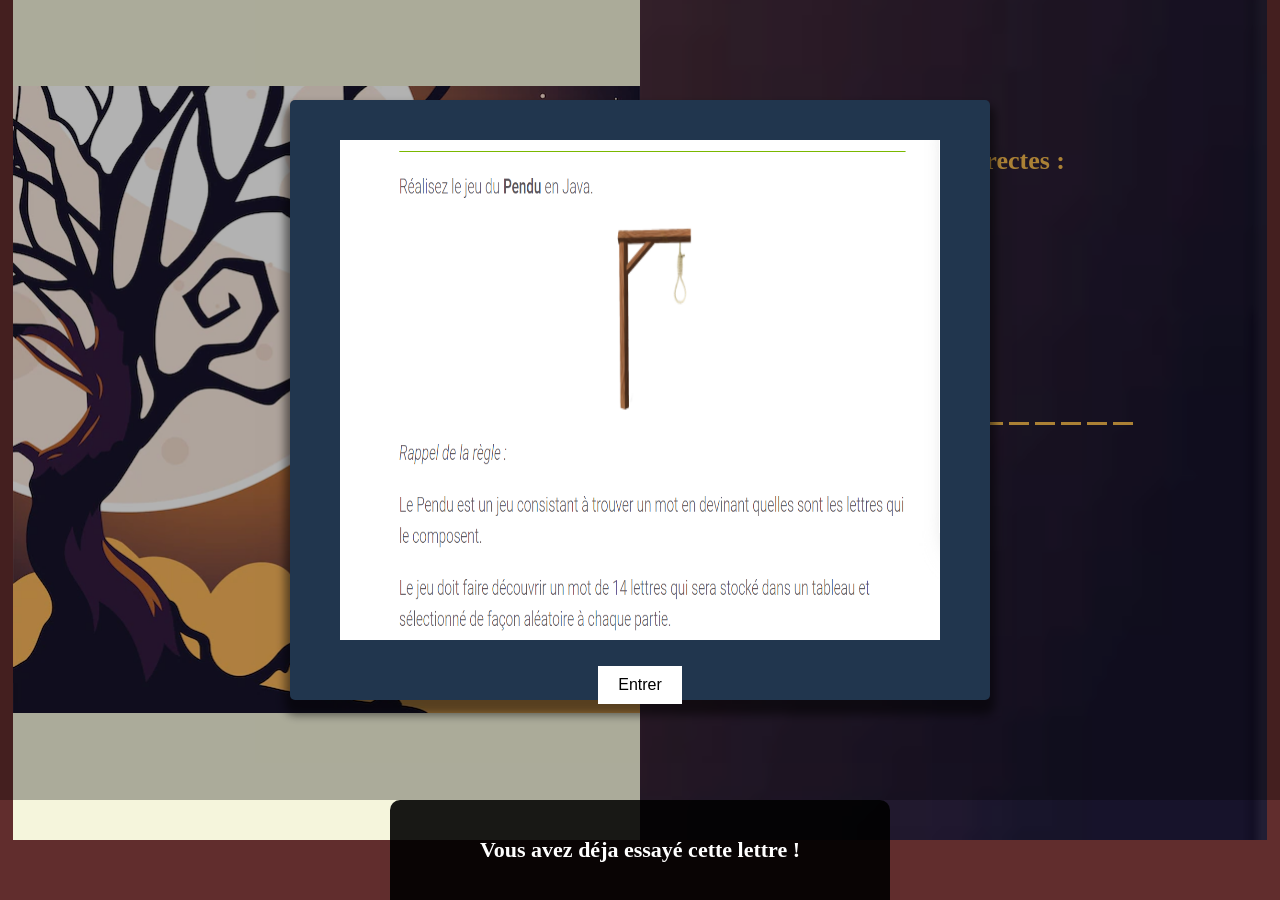
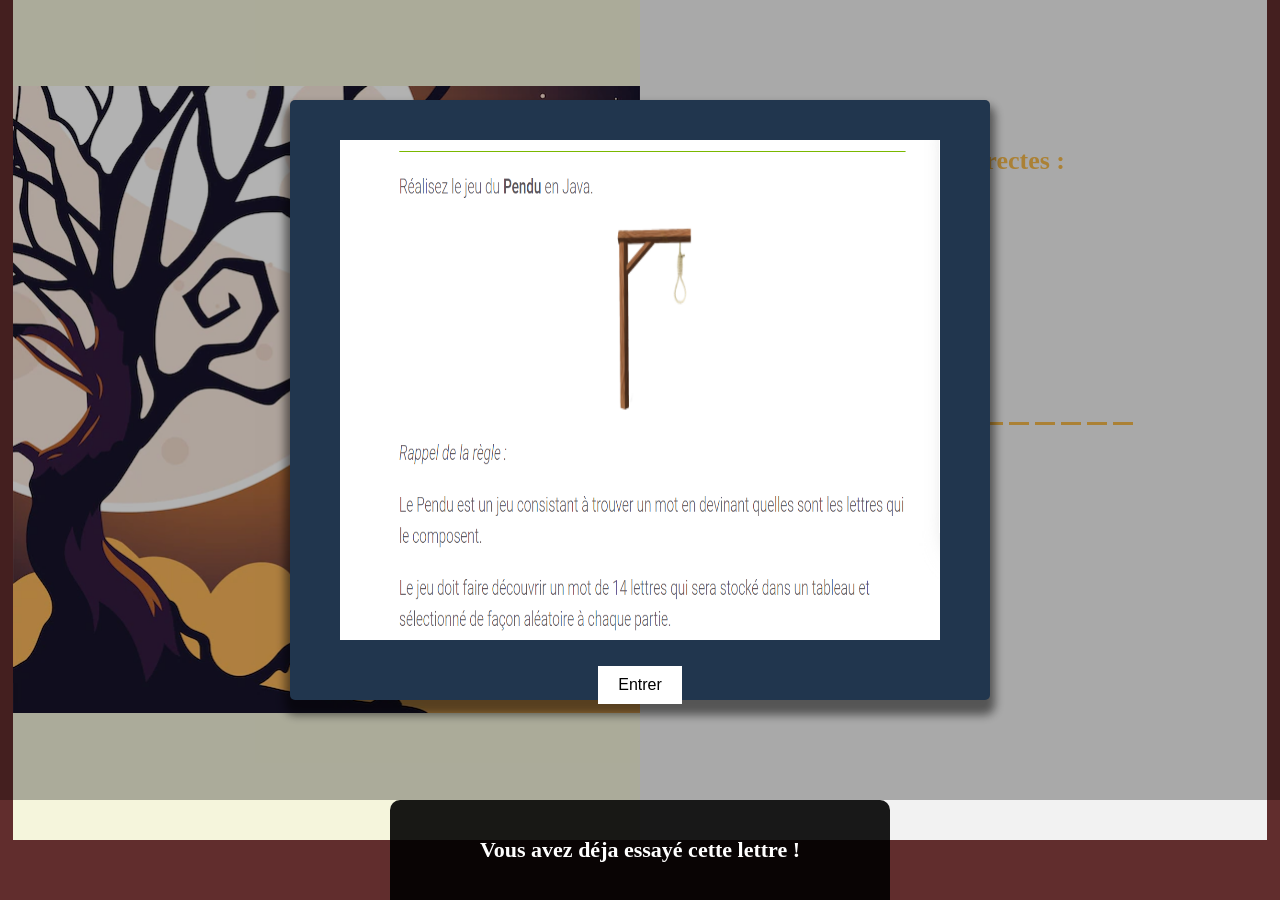
Before and after one commit to Mhenrydev/pendu, a plain HTML site: page index.html in a window 1280 px wide. Drawn offline with Linux system fonts and the light colour scheme.

Commit message:
Update style.css

```diff
--- a/assets/css/style.css
+++ b/assets/css/style.css
@@ -97,7 +97,6 @@ section.element {
   flex-direction: column;
   justify-content: center;
   align-items: center;
-  background-image: url(/assets/image/arbre.webp);
   background-size: 1000%;
   background-position: right;
   animation: apparitionD 1.5s ease-out;
```
